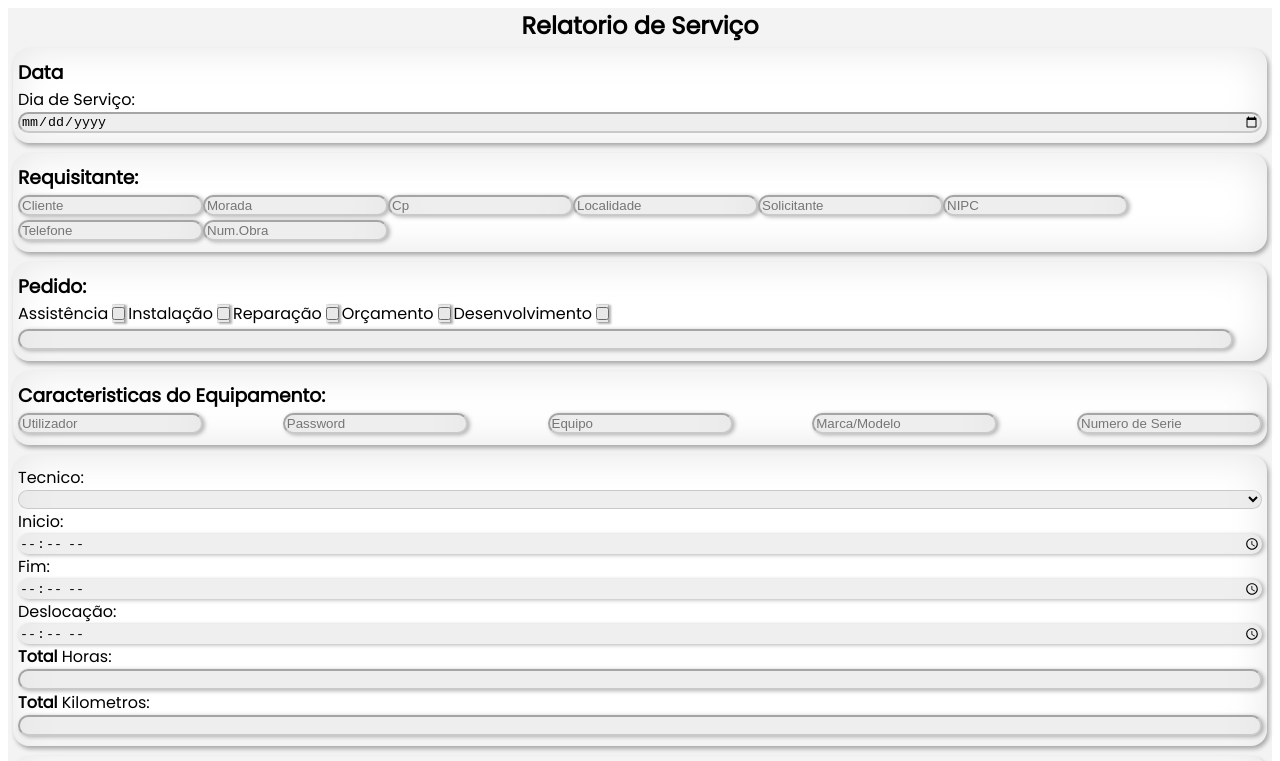
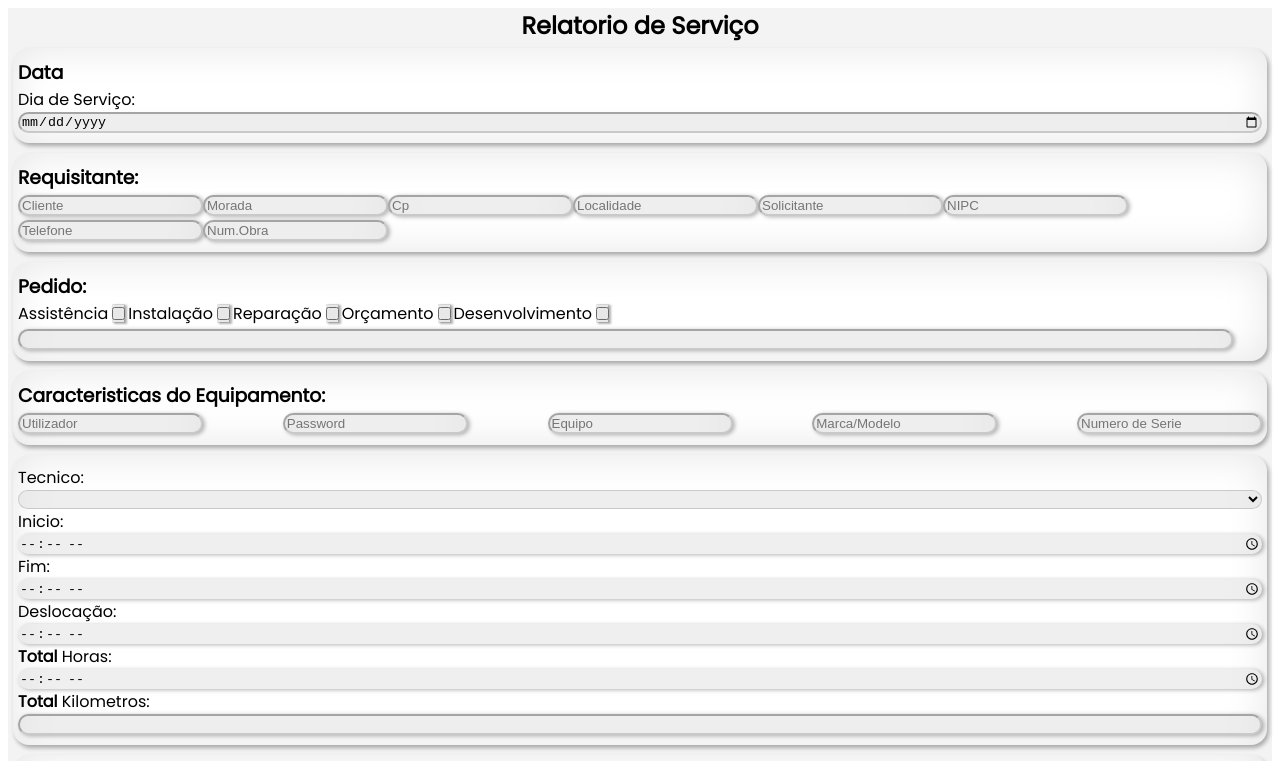
Before and after one commit to gandroide/formularioRelatorio, a Gatsby site: page /components/formularioDeServicio in a window 1280 px wide. Shown: the top 761 px of the page. Built offline with nearby package versions, Linux system fonts and the light colour scheme; Gatsby itself is replaced by a stand-in of ours.

Commit message:
alteracion de total de horas

```diff
--- a/src/pages/components/formularioDeServicio.js
+++ b/src/pages/components/formularioDeServicio.js
@@ -195,7 +195,7 @@ class Relatorio extends Component {
                         <label htmlFor="deslocacion">Deslocação:</label>
                         <input type="time" id="deslocacion" onChange={this.handleChange} name="deslocacion"></input>
                         <label htmlFor="totalHoras"><strong>Total</strong> Horas:</label>
-                        <input type="number" id="totalHoras" onChange={this.handleChange} name="totalHoras"></input>
+                        <input type="time" id="totalHoras" onChange={this.handleChange} name="totalHoras"></input>
                         <label htmlFor="totalKilometros"><strong>Total</strong> Kilometros:</label>
                         <input type="number" id="totalKilometros" onChange={this.handleChange} name="totalKilometros"></input>
                     </div>
```
